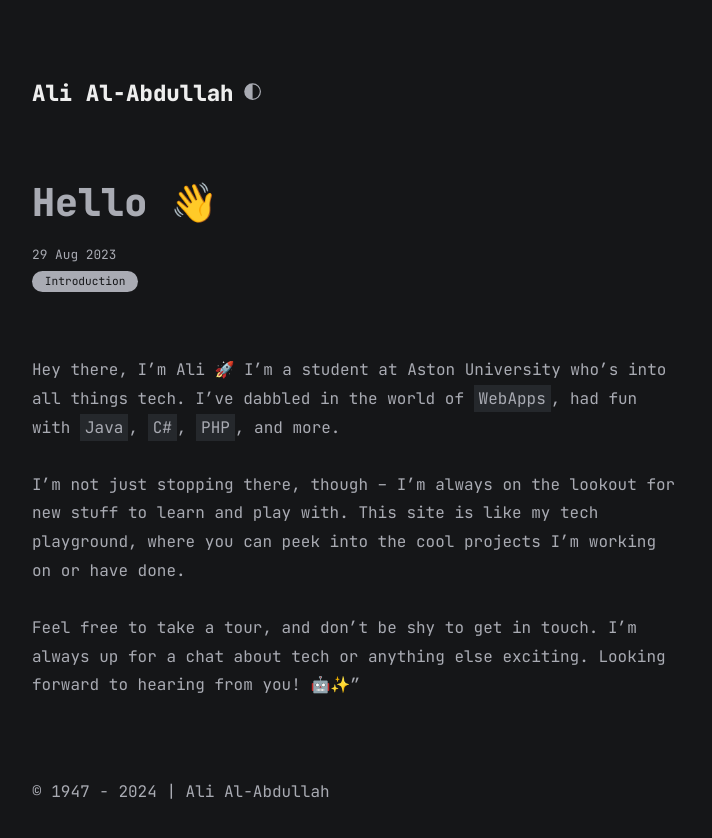
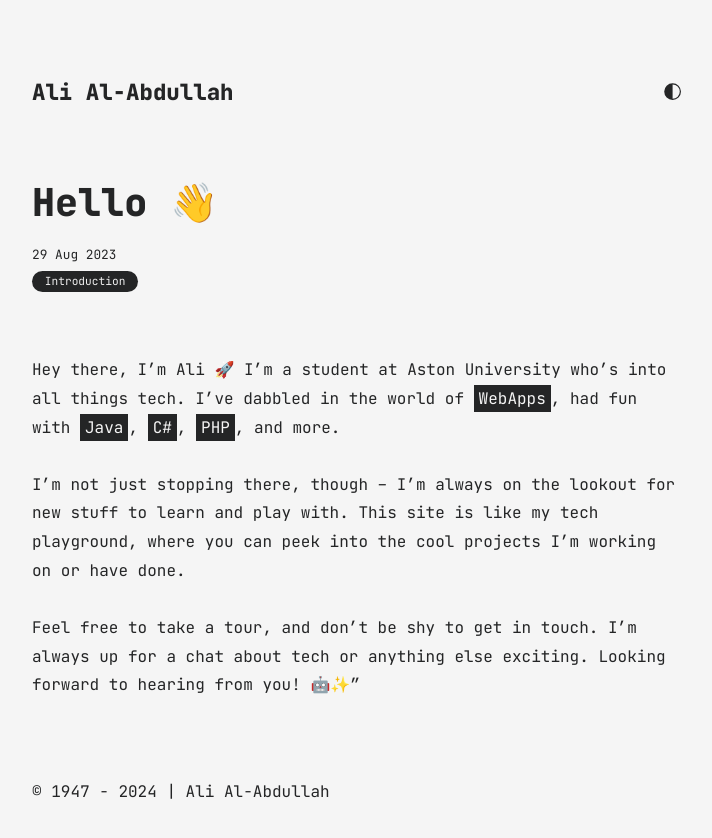
Before and after one commit to ArcticXO/arcticxo.github.io, a Jekyll site: the page built from all_collections/_posts/2023-08-29-Hello.md, in a window 1280 px wide. Shown: the top 838 px of the page, without its empty margins (283-995 px from the left). Built offline with Jekyll 4.4.1, drawn with Linux system fonts in a browser that asks for light colours.

Commit message:
dark mode once again

```diff
--- a/assets/css/common.css
+++ b/assets/css/common.css
@@ -8,6 +8,57 @@
   --white-1: #eeeeee;
   --white-2: #a9abb3;
 }
+
+@media (prefers-color-scheme: light) {
+  :root {
+    --gray-1: #3f3f3f;
+    --gray-2: #32353a;
+    --gray-2_5: #242526;
+    --gray-3: #e8e8e8;
+    --gray-4: #eeeeee;
+    --gray-5: #f5f5f5;
+    --gray-6: #a9abb3;
+    --white-1: #242526;
+    --white-2: #242526;
+  }
+}
+
+@media (prefers-color-scheme: dark) {
+  :root {
+    --gray-1: #3f3f3f;
+    --gray-2: #32353a;
+    --gray-3: #25282c;
+    --gray-4: #151618;
+    --gray-5: #151618;
+    --gray-6: #111111;
+    --white-1: #eeeeee;
+    --white-2: #a9abb3;
+  }
+}
+
+[data-theme="light"] {
+  --gray-1: #3f3f3f;
+  --gray-2: #32353a;
+  --gray-2_5: #242526;
+  --gray-3: #e8e8e8;
+  --gray-4: #eeeeee;
+  --gray-5: #f5f5f5;
+  --gray-6: #a9abb3;
+  --white-1: #242526;
+  --white-2: #242526;
+}
+
+[data-theme="dark"] {
+  --gray-1: #3f3f3f;
+  --gray-2: #32353a;
+  --gray-3: #25282c;
+  --gray-4: #151618;
+  --gray-5: #151618;
+  --gray-6: #111111;
+  --white-1: #eeeeee;
+  --white-2: #a9abb3;
+}
+
 #category-modal-bg {
   position: fixed;
   top: 0;
@@ -19,6 +70,7 @@
   display: none;
   visibility: hidden;
 }
+
 #category-modal {
   position: fixed;
   top: 0;
@@ -36,34 +88,41 @@
   visibility: hidden;
   line-height: 140%;
 }
+
 #category-modal-content {
   display: relative;
   max-height: calc(100% - 5rem);
   overflow: auto;
 }
+
 #category-modal-title {
   margin-bottom: 1rem;
   font-size: 2rem;
   padding: 1rem;
 }
+
 #category-modal-bg.open,
 #category-modal.open {
   display: block;
   visibility: visible;
 }
+
 .modal-article,
 .modal-article-date {
   display: block;
   color: var(--white-2);
 }
+
 .modal-article {
   margin-bottom: 0.5rem;
   padding: 0.5rem 1rem;
   transition: all 0.2s ease-in-out;
 }
+
 .modal-article-date {
   font-size: 0.8rem;
 }
+
 .modal-article:hover {
   background: var(--gray-4);
 }
--- a/assets/css/post.css
+++ b/assets/css/post.css
@@ -1,15 +1,5 @@
 @import url("https://fonts.googleapis.com/css2?family=JetBrains+Mono:ital,wght@0,100;0,300;0,400;0,800;1,100;1,300;1,400;1,800&display=swap");
 
-:root {
-  --gray-1: #3f3f3f;
-  --gray-2: #32353a;
-  --gray-3: #25282c;
-  --gray-4: #151618;
-  --gray-5: #151618;
-  --gray-6: #111111;
-  --white-1: #eeeeee;
-  --white-2: #a9abb3;
-}
 * {
   font-family: inherit;
   text-decoration: none;
@@ -34,8 +24,31 @@ body {
   color: cyan;
   border-bottom: 1px solid cyan;
 }
+@media (prefers-color-scheme: light) {
+  .content a {
+    color: #1ebaba;
+    border-bottom: 1px solid #1ebaba;
+  }
+}
+[data-theme="light"] {
+  .content a {
+    color: #1ebaba;
+    border-bottom: 1px solid #1ebaba;
+  }
+}
+[data-theme="dark"] {
+  .content a {
+    color: cyan;
+    border-bottom: 1px solid cyan;
+  }
+}
 header {
   padding: 2rem 0 4rem 0;
+  display: flex;
+  flex-direction: row;
+  align-items: flex-start;
+  justify-content: space-between;
+  gap: 1rem;
 }
 .site-title {
   font-size: 1.4rem;
@@ -161,7 +174,7 @@ main {
   margin: 1rem 0;
 }
 .content img.emoji {
-	margin: 0 !important;
+  margin: 0 !important;
 }
 
 /* pre , code */
@@ -173,7 +186,7 @@ main {
 }
 
 .content pre {
-  background: var(--gray-3) !important;
+  background: var(--gray-3);
   padding: 1rem 2rem;
   margin-bottom: 1.75rem;
 }
@@ -182,7 +195,31 @@ main {
   padding: 3px 5px;
   color: var(--white-2);
   white-space: pre;
-  background-color: var(--gray-3);
+  background: var(--gray-3);
+}
+
+@media (prefers-color-scheme: light) {
+  .content code,
+  .content pre {
+    color: var(--gray-5);
+    background: var(--gray-2_5) !important;
+  }
+}
+
+[data-theme="light"] {
+  .content code,
+  .content pre {
+    color: var(--gray-5);
+    background: var(--gray-2_5) !important;
+  }
+}
+
+[data-theme="dark"] {
+  .content code,
+  .content pre {
+    color: var(--white-2);
+    background: var(--gray-3);
+  }
 }
 
 /* lbox */
```
